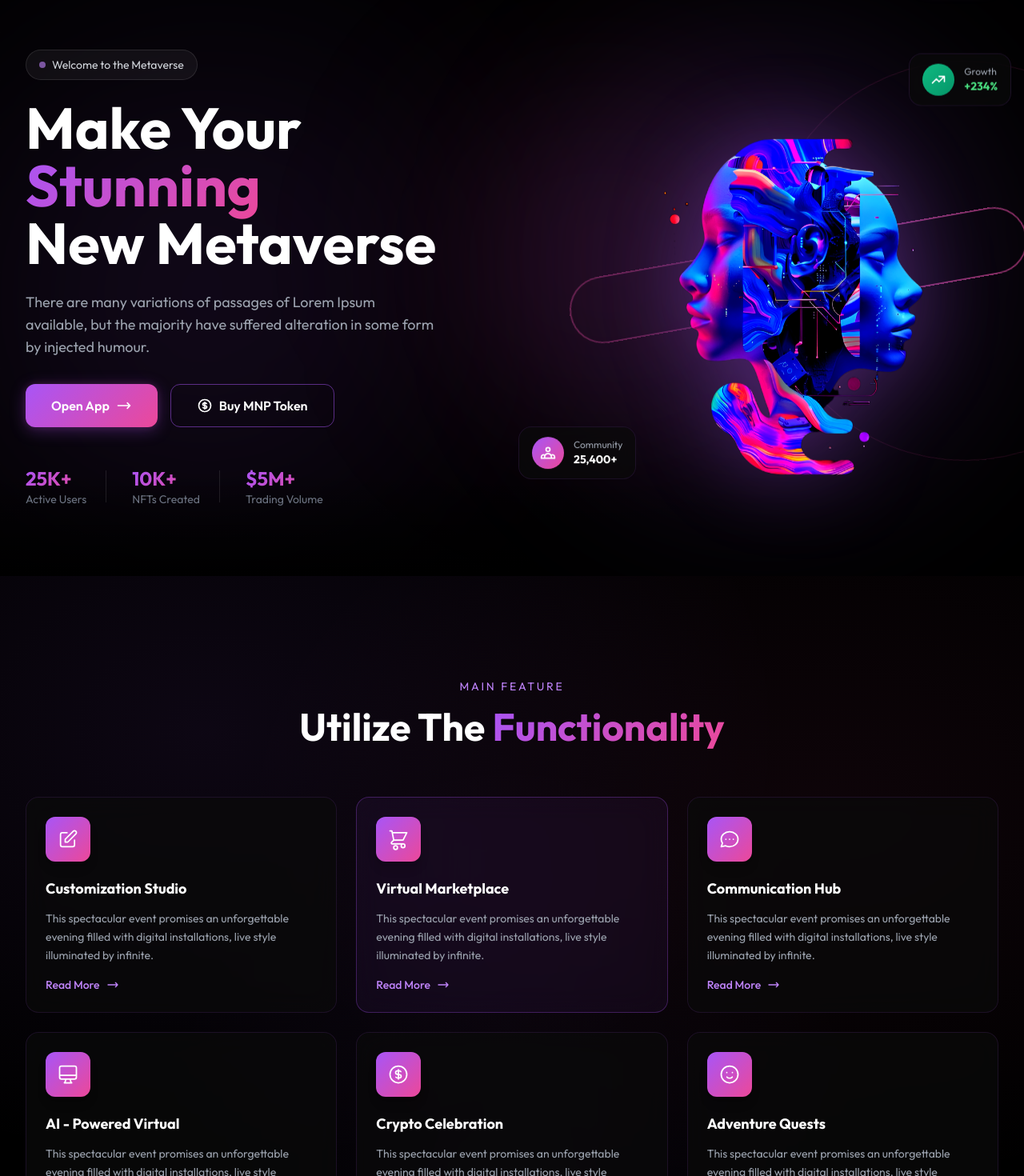
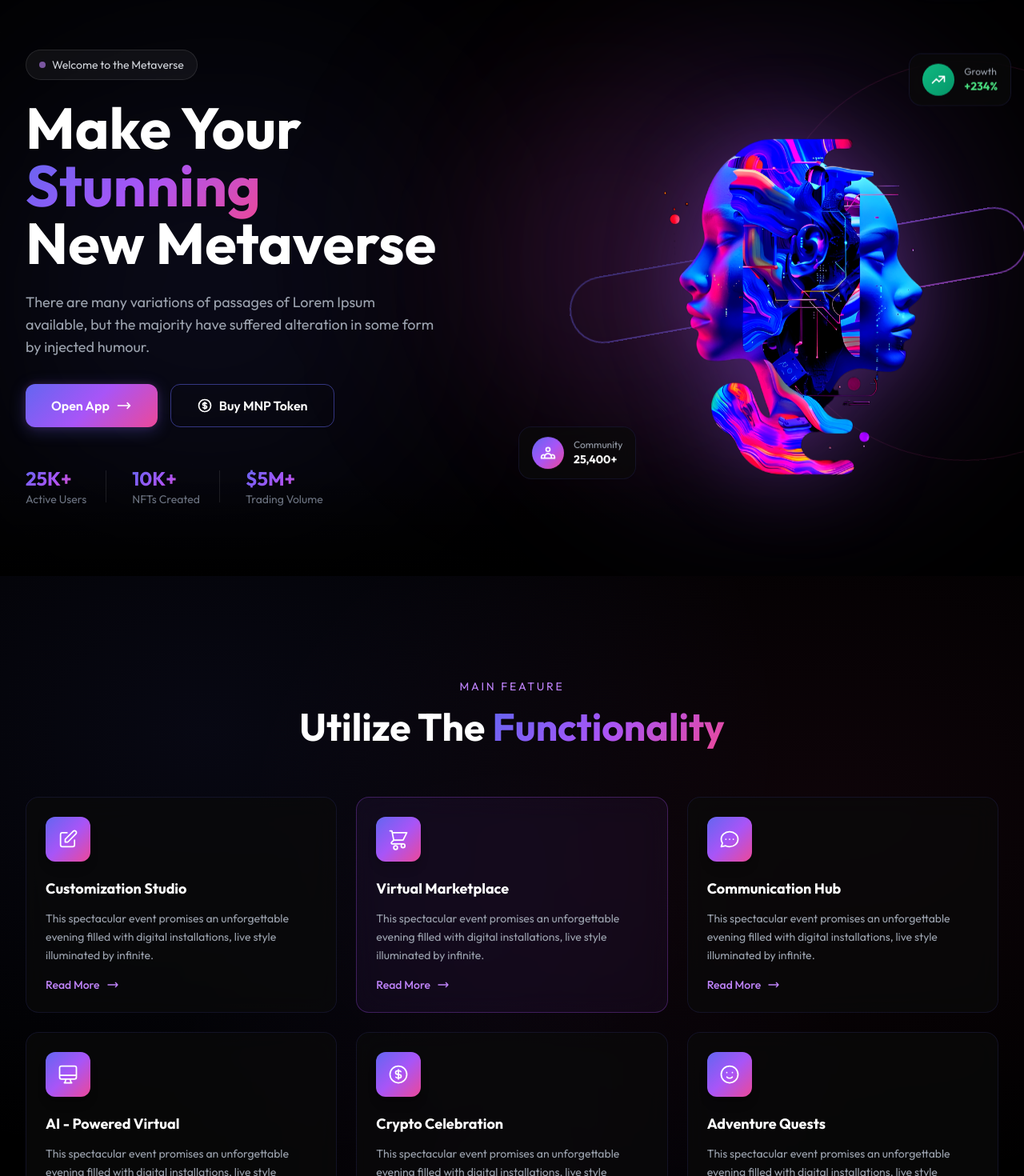
Before and after one commit to madhumithadasarathy/meta_nexus, a React (Vite) app: page / in a window 1280 px wide. Shown: the part 80-1550 px from the top of the page at 80% size. Built offline with nearby package versions, Linux system fonts and the light colour scheme.

Commit message:
feat: update gradient to three-stop indigo-500 via purple-500 to pink-500 - All gradients now flow from #6366f1 through #a855f7 to #ec4899 - Updated CSS variables, buttons, icons, tabs, particles, and all effects - Particles now cycle through all three gradient colors

```diff
--- a/src/components/CTA.jsx
+++ b/src/components/CTA.jsx
@@ -5,7 +5,7 @@ const CTA = () => (
         <div className="absolute inset-0">
             <img src="https://images.unsplash.com/photo-1492684223f-36515f164f73?w=1920&h=600&fit=crop" alt="Stage" className="w-full h-full object-cover" />
             <div className="absolute inset-0 bg-black/85" />
-            <div className="absolute inset-0" style={{ background: 'linear-gradient(to right, rgba(168, 85, 247, 0.15), rgba(236, 72, 153, 0.15))' }} />
+            <div className="absolute inset-0" style={{ background: 'linear-gradient(to right, rgba(99, 102, 241, 0.15), rgba(168, 85, 247, 0.12), rgba(236, 72, 153, 0.15))' }} />
         </div>
         <motion.div
             className="relative z-10 max-w-4xl mx-auto px-4 sm:px-6 lg:px-8 text-center"
--- a/src/components/Features.jsx
+++ b/src/components/Features.jsx
@@ -79,7 +79,7 @@ const Features = () => {
                         >
                             <div
                                 className="w-14 h-14 rounded-xl flex items-center justify-center mb-5 text-white transition-transform duration-300 group-hover:scale-110 shadow-lg"
-                                style={{ background: 'linear-gradient(135deg, #a855f7, #ec4899)' }}
+                                style={{ background: 'linear-gradient(135deg, #6366f1, #a855f7, #ec4899)' }}
                             >
                                 <svg className="w-7 h-7" fill="none" viewBox="0 0 24 24" stroke="currentColor">{f.icon}</svg>
                             </div>
--- a/src/components/Footer.jsx
+++ b/src/components/Footer.jsx
@@ -24,7 +24,7 @@ const Footer = () => {
                 >
                     <div className="col-span-2">
                         <div className="flex items-center gap-2 mb-4">
-                            <div className="w-10 h-10 rounded-lg flex items-center justify-center" style={{ background: 'linear-gradient(135deg, #a855f7, #ec4899)' }}>
+                            <div className="w-10 h-10 rounded-lg flex items-center justify-center" style={{ background: 'linear-gradient(135deg, #6366f1, #a855f7, #ec4899)' }}>
                                 <svg viewBox="0 0 24 24" className="w-6 h-6 text-white" fill="none" stroke="currentColor" strokeWidth="2" strokeLinecap="round" strokeLinejoin="round">
                                     <path d="M12 2L2 7l10 5 10-5-10-5zM2 17l10 5 10-5M2 12l10 5 10-5" />
                                 </svg>
@@ -63,7 +63,7 @@ const Footer = () => {
                     <div className="flex gap-3">
                         {['Twitter', 'Discord', 'GitHub'].map((name) => (
                             <a key={name} href="#" className="w-10 h-10 rounded-lg bg-white/5 border border-white/10 flex items-center justify-center text-gray-400 hover:text-white transition-all duration-300"
-                                onMouseEnter={(e) => { e.currentTarget.style.background = 'linear-gradient(135deg, rgba(168, 85, 247, 0.15), rgba(236, 72, 153, 0.25))'; e.currentTarget.style.borderColor = 'rgba(168, 85, 247, 0.4)' }}
+                                onMouseEnter={(e) => { e.currentTarget.style.background = 'linear-gradient(135deg, rgba(99, 102, 241, 0.15), rgba(168, 85, 247, 0.2), rgba(236, 72, 153, 0.25))'; e.currentTarget.style.borderColor = 'rgba(99, 102, 241, 0.4)' }}
                                 onMouseLeave={(e) => { e.currentTarget.style.background = 'rgba(255,255,255,0.05)'; e.currentTarget.style.borderColor = 'rgba(255,255,255,0.1)' }}
                             >
                                 <span className="text-xs font-bold">{name[0]}</span>
--- a/src/components/Hero.jsx
+++ b/src/components/Hero.jsx
@@ -5,7 +5,7 @@ const Hero = () => {
         <section id="hero" className="relative min-h-screen flex items-center overflow-hidden bg-black">
             {/* BG effects */}
             <div className="absolute inset-0">
-                <div className="absolute top-1/4 left-1/6 w-[500px] h-[500px] rounded-full blur-[150px] morph-bg" style={{ background: 'rgba(168, 85, 247, 0.15)' }} />
+                <div className="absolute top-1/4 left-1/6 w-[500px] h-[500px] rounded-full blur-[150px] morph-bg" style={{ background: 'rgba(99, 102, 241, 0.15)' }} />
                 <div className="absolute bottom-1/4 right-1/4 w-[400px] h-[400px] rounded-full blur-[120px] morph-bg" style={{ background: 'rgba(236, 72, 153, 0.1)', animationDelay: '4s' }} />
                 <div className="absolute inset-0 opacity-[0.03]" style={{
                     backgroundImage: 'linear-gradient(rgba(255,255,255,0.1) 1px, transparent 1px), linear-gradient(90deg, rgba(255,255,255,0.1) 1px, transparent 1px)',
@@ -155,7 +155,7 @@ const Hero = () => {
                             animate={{ y: [0, -8, 0] }}
                             transition={{ duration: 5, repeat: Infinity, ease: 'easeInOut', delay: 2 }}
                         >
-                            <div className="w-8 h-8 sm:w-10 sm:h-10 rounded-full flex items-center justify-center" style={{ background: 'linear-gradient(135deg, #a855f7, #ec4899)' }}>
+                            <div className="w-8 h-8 sm:w-10 sm:h-10 rounded-full flex items-center justify-center" style={{ background: 'linear-gradient(135deg, #6366f1, #a855f7, #ec4899)' }}>
                                 <svg className="w-4 h-4 sm:w-5 sm:h-5 text-white" fill="none" viewBox="0 0 24 24" stroke="currentColor"><path strokeLinecap="round" strokeLinejoin="round" strokeWidth={2} d="M17 20h5v-2a3 3 0 00-5.356-1.857M17 20H7m10 0v-2c0-.656-.126-1.283-.356-1.857M7 20H2v-2a3 3 0 015.356-1.857M7 20v-2c0-.656.126-1.283.356-1.857m0 0a5.002 5.002 0 019.288 0M15 7a3 3 0 11-6 0 3 3 0 016 0z" /></svg>
                             </div>
                             <div>
--- a/src/components/HowItWorks.jsx
+++ b/src/components/HowItWorks.jsx
@@ -70,7 +70,7 @@ const HowItWorks = () => {
                             whileTap={{ scale: 0.95 }}
                         >
                             {activeTab === tab.id && (
-                                <motion.span layoutId="activeTab" className="absolute inset-0 rounded-xl" style={{ background: 'linear-gradient(135deg, #a855f7, #ec4899)' }} transition={{ type: 'spring', bounce: 0.2, duration: 0.6 }} />
+                                <motion.span layoutId="activeTab" className="absolute inset-0 rounded-xl" style={{ background: 'linear-gradient(135deg, #6366f1, #a855f7, #ec4899)' }} transition={{ type: 'spring', bounce: 0.2, duration: 0.6 }} />
                             )}
                             <span className="relative z-10">{tab.label}</span>
                         </motion.button>
@@ -109,7 +109,7 @@ const HowItWorks = () => {
                                         animate={{ opacity: 1, x: 0 }}
                                         transition={{ delay: idx * 0.15 }}
                                     >
-                                        <div className="w-6 h-6 rounded-full flex items-center justify-center flex-shrink-0" style={{ background: 'linear-gradient(135deg, #a855f7, #ec4899)' }}>
+                                        <div className="w-6 h-6 rounded-full flex items-center justify-center flex-shrink-0" style={{ background: 'linear-gradient(135deg, #6366f1, #a855f7, #ec4899)' }}>
                                             <svg className="w-3 h-3 text-white" fill="none" viewBox="0 0 24 24" stroke="currentColor"><path strokeLinecap="round" strokeLinejoin="round" strokeWidth={3} d="M5 13l4 4L19 7" /></svg>
                                         </div>
                                         <span className="text-gray-300 text-sm sm:text-base font-medium group-hover:text-white transition-colors">{point}</span>
--- a/src/components/Navbar.jsx
+++ b/src/components/Navbar.jsx
@@ -30,7 +30,7 @@ const Navbar = ({ scrollY }) => {
                         whileHover={{ scale: 1.05 }}
                         whileTap={{ scale: 0.95 }}
                     >
-                        <div className="w-10 h-10 rounded-lg flex items-center justify-center" style={{ background: 'linear-gradient(135deg, #a855f7, #ec4899)' }}>
+                        <div className="w-10 h-10 rounded-lg flex items-center justify-center" style={{ background: 'linear-gradient(135deg, #6366f1, #a855f7, #ec4899)' }}>
                             <svg viewBox="0 0 24 24" className="w-6 h-6 text-white" fill="none" stroke="currentColor" strokeWidth="2" strokeLinecap="round" strokeLinejoin="round">
                                 <path d="M12 2L2 7l10 5 10-5-10-5zM2 17l10 5 10-5M2 12l10 5 10-5" />
                             </svg>
--- a/src/components/ParticleBackground.jsx
+++ b/src/components/ParticleBackground.jsx
@@ -22,7 +22,7 @@ const ParticleBackground = () => {
                         left: `${p.left}%`,
                         width: `${p.size}px`,
                         height: `${p.size}px`,
-                        background: p.id % 2 === 0 ? `rgba(168, 85, 247, ${p.opacity})` : `rgba(236, 72, 153, ${p.opacity})`,
+                        background: p.id % 3 === 0 ? `rgba(99, 102, 241, ${p.opacity})` : p.id % 3 === 1 ? `rgba(168, 85, 247, ${p.opacity})` : `rgba(236, 72, 153, ${p.opacity})`,
                         animationDelay: `${p.delay}s`,
                         animationDuration: `${p.duration}s`,
                     }}
--- a/src/components/Stats.jsx
+++ b/src/components/Stats.jsx
@@ -30,7 +30,7 @@ const Stats = () => {
 
     return (
         <section className="relative py-20 bg-black">
-            <div className="absolute inset-0" style={{ background: 'linear-gradient(to right, rgba(168, 85, 247, 0.05), transparent, rgba(236, 72, 153, 0.05))' }} />
+            <div className="absolute inset-0" style={{ background: 'linear-gradient(to right, rgba(99, 102, 241, 0.05), transparent, rgba(236, 72, 153, 0.05))' }} />
             <motion.div
                 className="relative z-10 max-w-7xl mx-auto px-4 sm:px-6 lg:px-8"
                 onViewportEnter={() => setInView(true)}
--- a/src/components/Testimonials.jsx
+++ b/src/components/Testimonials.jsx
@@ -70,7 +70,7 @@ const Testimonials = () => {
 
                 <div className="flex justify-center gap-2 mt-8">
                     {testimonials.map((_, i) => (
-                        <button key={i} onClick={() => setActive(i)} className={`h-2.5 rounded-full transition-all duration-300 ${active === i ? 'w-8' : 'w-2.5 bg-white/20 hover:bg-white/40'}`} style={active === i ? { background: 'linear-gradient(135deg, #a855f7, #ec4899)' } : {}} />
+                        <button key={i} onClick={() => setActive(i)} className={`h-2.5 rounded-full transition-all duration-300 ${active === i ? 'w-8' : 'w-2.5 bg-white/20 hover:bg-white/40'}`} style={active === i ? { background: 'linear-gradient(135deg, #6366f1, #a855f7, #ec4899)' } : {}} />
                     ))}
                 </div>
             </div>
--- a/src/index.css
+++ b/src/index.css
@@ -3,14 +3,15 @@
 @tailwind utilities;
 
 :root {
-  --accent-from: #a855f7;
+  --accent-from: #6366f1;
+  --accent-via: #a855f7;
   --accent-to: #ec4899;
   --accent-mid: #c084fc;
   --accent-light: #d8b4fe;
   --accent-lighter: #f0abfc;
-  --accent-dark: #7c3aed;
+  --accent-dark: #4f46e5;
   --accent-glow: #a855f7;
-  --accent-muted: #6b21a8;
+  --accent-muted: #4338ca;
 }
 
 @layer base {
@@ -36,26 +37,26 @@
   }
 
   ::-webkit-scrollbar-thumb {
-    background: linear-gradient(180deg, var(--accent-from), var(--accent-to));
+    background: linear-gradient(180deg, var(--accent-from), var(--accent-via), var(--accent-to));
     border-radius: 3px;
   }
 
   ::-webkit-scrollbar-thumb:hover {
-    background: linear-gradient(180deg, var(--accent-mid), var(--accent-to));
+    background: linear-gradient(180deg, var(--accent-via), var(--accent-mid), var(--accent-to));
   }
 }
 
 @layer components {
   .btn-primary {
     @apply px-5 py-2.5 sm:px-6 sm:py-3 md:px-8 md:py-3.5 rounded-lg font-semibold text-white text-xs sm:text-sm md:text-base transition-all duration-300 ease-out cursor-pointer;
-    background: linear-gradient(135deg, var(--accent-from), var(--accent-to));
-    box-shadow: 0 4px 20px rgba(168, 85, 247, 0.3), 0 0 10px rgba(236, 72, 153, 0.15);
+    background: linear-gradient(135deg, var(--accent-from), var(--accent-via), var(--accent-to));
+    box-shadow: 0 4px 20px rgba(99, 102, 241, 0.3), 0 0 10px rgba(236, 72, 153, 0.15);
   }
 
   .btn-primary:hover {
     transform: translateY(-2px);
-    background: linear-gradient(135deg, var(--accent-mid), var(--accent-to));
-    box-shadow: 0 8px 30px rgba(168, 85, 247, 0.5), 0 0 20px rgba(236, 72, 153, 0.25);
+    background: linear-gradient(135deg, var(--accent-from), var(--accent-mid), var(--accent-to));
+    box-shadow: 0 8px 30px rgba(99, 102, 241, 0.5), 0 0 20px rgba(236, 72, 153, 0.25);
   }
 
   .btn-primary:active {
@@ -65,14 +66,14 @@
   .btn-secondary {
     @apply px-5 py-2.5 sm:px-6 sm:py-3 md:px-8 md:py-3.5 rounded-lg font-semibold text-white text-xs sm:text-sm md:text-base transition-all duration-300 ease-out cursor-pointer;
     background: transparent;
-    border: 1px solid rgba(168, 85, 247, 0.5);
+    border: 1px solid rgba(99, 102, 241, 0.5);
   }
 
   .btn-secondary:hover {
-    background: rgba(168, 85, 247, 0.1);
-    border-color: rgba(168, 85, 247, 0.8);
+    background: rgba(99, 102, 241, 0.1);
+    border-color: rgba(99, 102, 241, 0.8);
     transform: translateY(-2px);
-    box-shadow: 0 8px 25px rgba(168, 85, 247, 0.2), 0 0 15px rgba(236, 72, 153, 0.15);
+    box-shadow: 0 8px 25px rgba(99, 102, 241, 0.2), 0 0 15px rgba(236, 72, 153, 0.15);
   }
 
   .btn-secondary:active {
@@ -82,19 +83,19 @@
   .glass-card {
     background: rgba(10, 10, 10, 0.7);
     backdrop-filter: blur(16px);
-    border: 1px solid rgba(168, 85, 247, 0.12);
+    border: 1px solid rgba(99, 102, 241, 0.12);
     border-radius: 16px;
     transition: all 0.4s cubic-bezier(0.4, 0, 0.2, 1);
   }
 
   .glass-card:hover {
-    border-color: rgba(236, 72, 153, 0.4);
-    box-shadow: 0 8px 40px rgba(168, 85, 247, 0.12), 0 0 20px rgba(236, 72, 153, 0.1);
+    border-color: rgba(168, 85, 247, 0.4);
+    box-shadow: 0 8px 40px rgba(99, 102, 241, 0.12), 0 0 20px rgba(236, 72, 153, 0.1);
     transform: translateY(-4px);
   }
 
   .accent-text {
-    background: linear-gradient(135deg, var(--accent-from), var(--accent-to));
+    background: linear-gradient(135deg, var(--accent-from), var(--accent-via), var(--accent-to));
     -webkit-background-clip: text;
     -webkit-text-fill-color: transparent;
     background-clip: text;
@@ -113,7 +114,7 @@
 @layer utilities {
   .bg-mesh {
     background-image:
-      radial-gradient(at 20% 20%, rgba(168, 85, 247, 0.08) 0px, transparent 50%),
+      radial-gradient(at 20% 20%, rgba(99, 102, 241, 0.08) 0px, transparent 50%),
       radial-gradient(at 80% 30%, rgba(236, 72, 153, 0.06) 0px, transparent 50%),
       radial-gradient(at 50% 80%, rgba(168, 85, 247, 0.05) 0px, transparent 50%);
   }
@@ -130,13 +131,13 @@
   inset: -2px;
   border-radius: inherit;
   background: conic-gradient(from var(--shine-angle, 0deg),
-      rgba(168, 85, 247, 0.05) 0deg,
-      rgba(192, 132, 252, 0.4) 60deg,
-      rgba(236, 72, 153, 0.6) 120deg,
-      rgba(192, 132, 252, 0.4) 180deg,
-      rgba(168, 85, 247, 0.05) 240deg,
-      rgba(236, 72, 153, 0.4) 300deg,
-      rgba(168, 85, 247, 0.05) 360deg);
+      rgba(99, 102, 241, 0.05) 0deg,
+      rgba(99, 102, 241, 0.4) 60deg,
+      rgba(168, 85, 247, 0.6) 120deg,
+      rgba(236, 72, 153, 0.6) 180deg,
+      rgba(168, 85, 247, 0.4) 240deg,
+      rgba(99, 102, 241, 0.4) 300deg,
+      rgba(99, 102, 241, 0.05) 360deg);
   -webkit-mask: linear-gradient(#fff 0 0) content-box, linear-gradient(#fff 0 0);
   mask: linear-gradient(#fff 0 0) content-box, linear-gradient(#fff 0 0);
   -webkit-mask-composite: xor;
@@ -160,11 +161,11 @@
 /* Shining gradient background */
 .shine-bg {
   background: linear-gradient(135deg,
-      rgba(168, 85, 247, 0.05) 0%,
-      rgba(192, 132, 252, 0.25) 25%,
+      rgba(99, 102, 241, 0.05) 0%,
+      rgba(168, 85, 247, 0.25) 25%,
       rgba(236, 72, 153, 0.35) 50%,
-      rgba(192, 132, 252, 0.25) 75%,
-      rgba(168, 85, 247, 0.05) 100%);
+      rgba(168, 85, 247, 0.25) 75%,
+      rgba(99, 102, 241, 0.05) 100%);
   background-size: 200% 200%;
   animation: shineMove 3s ease-in-out infinite;
 }
--- a/tailwind.config.js
+++ b/tailwind.config.js
@@ -32,8 +32,8 @@ export default {
                     '50%': { transform: 'translateY(-20px)' },
                 },
                 glow: {
-                    '0%': { boxShadow: '0 0 20px rgba(168, 85, 247, 0.3)' },
-                    '100%': { boxShadow: '0 0 40px rgba(168, 85, 247, 0.6), 0 0 80px rgba(236, 72, 153, 0.3)' },
+                    '0%': { boxShadow: '0 0 20px rgba(99, 102, 241, 0.3)' },
+                    '100%': { boxShadow: '0 0 40px rgba(99, 102, 241, 0.6), 0 0 80px rgba(236, 72, 153, 0.3)' },
                 },
                 shimmer: {
                     '0%': { backgroundPosition: '-200% 0' },
```
